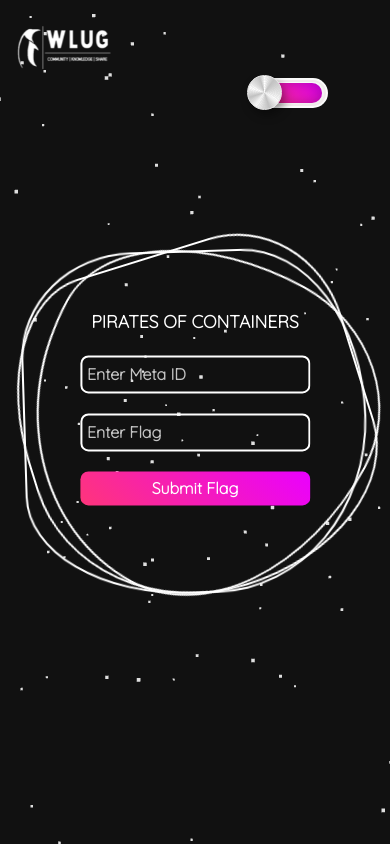
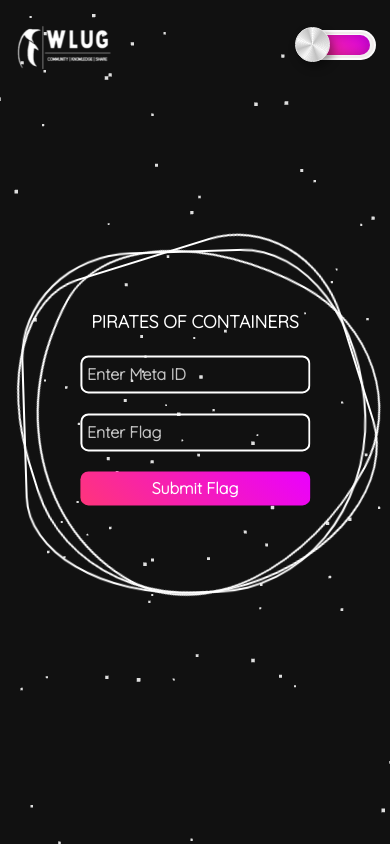
Before and after one commit to Walchand-Linux-Users-Group/Metamorphosis-2k24-Docker-Game, a React (Vite) app: page / in a window 390 px wide. Built offline with nearby package versions, Linux system fonts and the light colour scheme.

Commit message:
Responsive toggle

```diff
--- a/src/App.css
+++ b/src/App.css
@@ -374,6 +374,8 @@ body {
   cursor: pointer;
   display: flex;
   align-items: center;
+  margin-top: 5rem;
+  margin-right: 4rem;
 }
 
 .toggle-border:last-child {
@@ -559,4 +561,8 @@ body {
     height: 6rem;
     margin-left: 0;
   }
+  .toggle-border {
+    margin-top: 2rem;
+    margin-right: 1rem;
+  }
 }
--- a/src/components/Main.jsx
+++ b/src/components/Main.jsx
@@ -35,8 +35,6 @@ const Main = () => {
               position: "absolute",
               right: 0,
               top: 0,
-              marginTop: "5rem",
-              marginRight: "4rem",
             }}
           >
             <input id="one" type="checkbox" onChange={handleClick} />
```
